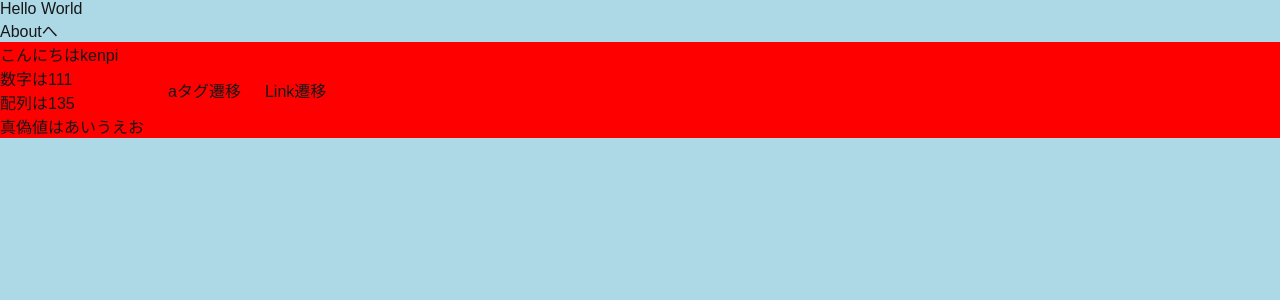
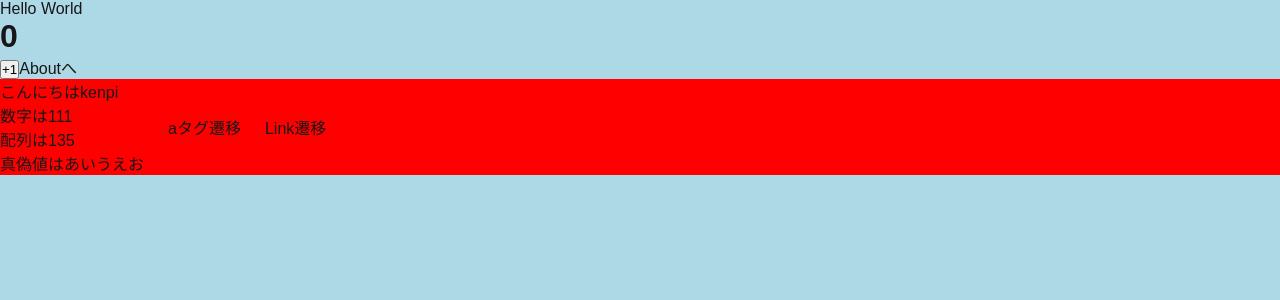
Before and after one commit to kenpi13/qin-next-practice, a Next.js app: page / in a window 1280 px wide. Shown: the top 300 px of the page. Built offline with nearby package versions, Linux system fonts and the light colour scheme.

Commit message:
【Next.jsで学ぶReact講座 #11】useStateの状態管理について解説！君はsetStateに関数を使っているか？

```diff
--- a/pages/index.js
+++ b/pages/index.js
@@ -1,6 +1,6 @@
 import { Header } from '../components/Header';
 import { Footer } from '../components/Footer';
-import { useCallback, useEffect } from 'react';
+import { useCallback, useEffect, useState } from 'react';
 import Link from 'next/link';
 
 export default function Home() {
@@ -38,10 +38,16 @@ export default function Home() {
       document.body.style.backgroundColor = ""
     }
   },[]);
+  const [foo, setFoo] = useState(0);
+  const handleClick = () => {
+    setFoo(foo + 1);
+  }
   return (
     <>
       <Header></Header>
       <div>Hello World</div>
+      <h1>{foo}</h1>
+      <button onClick={handleClick}>+1</button>
       <Link href="/about">Aboutへ</Link>
       <Footer
         name="kenpi"
```
